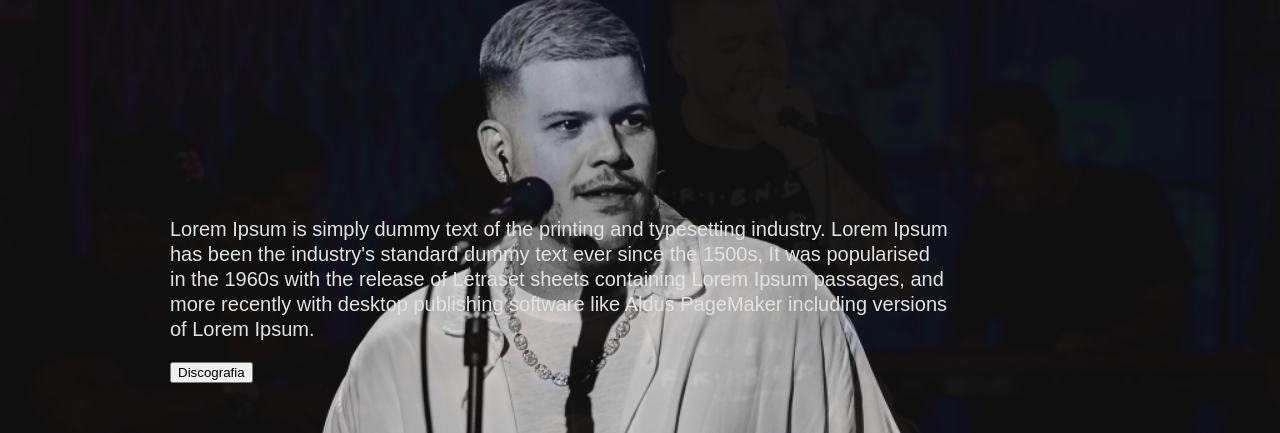
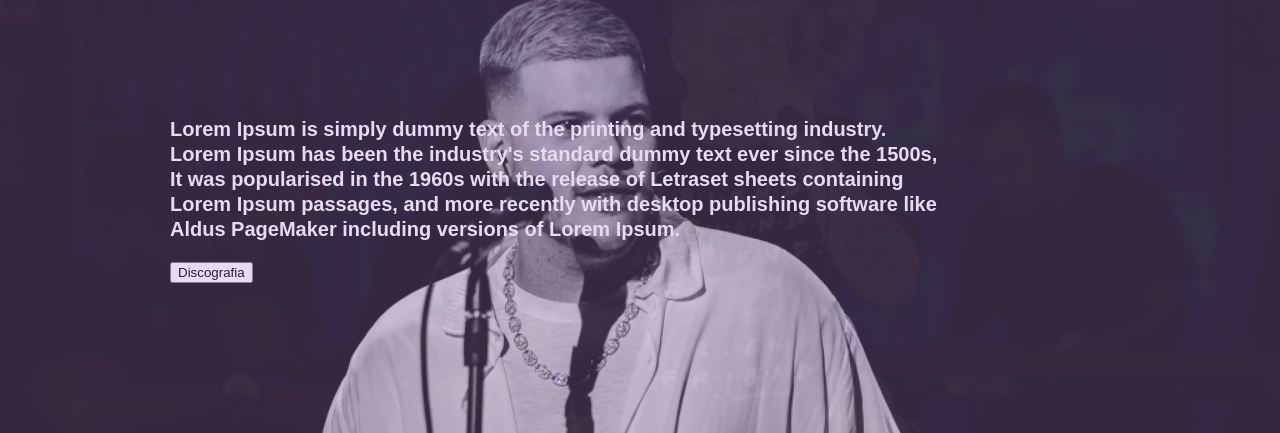
Before and after one commit to lanamenoti/my-band, a Vue app: page / in a window 1280 px wide. Shown: the part 140-573 px from the top of the page. Built offline with nearby package versions, Linux system fonts and the light colour scheme.

Commit message:
exemplo desenvolvido em aula

```diff
--- a/src/App.vue
+++ b/src/App.vue
@@ -1,17 +1,20 @@
 <template>
   <div id="app">
-    <Header></Header>
-    <Banner></Banner>
+    <Header />
+    <Banner />
+    <Exemplo/>
   </div>
 </template>
 
 <script>
 import Header from './components/Header.vue'
 import Banner from './components/Banner.vue'
+// import Exemplo from './components/Exemplo.vue'
 
 export default {
   name: 'App',
   components: {
+    // Exemplo
     Header,
     Banner
   }
--- a/src/components/Banner.vue
+++ b/src/components/Banner.vue
@@ -1,5 +1,6 @@
 <template>
   <section class="banner">
+    <div class="overlay"></div>
     <div class="banner__imgs">
       <img class="images" :class="{'active' : activeFoto1}" src="../assets/banner.png" />
       <img class="images" :class="{'active' : activeFoto2}" src="../assets/banner.jpg" />
@@ -49,11 +50,24 @@ export default {
 <style>
 .banner {
   width: 100%;
-  height: 700px;
+  height: 500px;
   background-color: #212121;
   position: relative;
-  color: #e2e2e2;
+  color: #eeeeee;
+  font-weight: 600;
+
   overflow: hidden;
+}
+
+.overlay {
+  position: absolute;
+  top: 0;
+  left: 0;
+  width: 100%;
+  height: 100%;
+  background: rgb(200, 142, 248);
+  z-index: 99;
+  opacity: .2;
 }
 
 .banner__imgs {
@@ -78,6 +92,7 @@ export default {
 
 .banner__content {
   position: relative;
+  opacity: 1;
 }
 
 .banner__content p {
--- /dev/null
+++ b/src/components/Exemplo.vue
@@ -0,0 +1,29 @@
+<template>
+  <div>
+      <button @click="toShow">toggle</button>
+      <div v-show="haveToShow">
+        <p v-text="texto"></p>
+      </div>
+  </div>
+</template>
+
+<script>
+export default {
+    name: "Exemplo",
+    data: function() {
+        return {
+            texto: "Aqui vai texto",
+            haveToShow : true
+        }
+    },
+    methods: {
+        toShow : function() {
+            this.haveToShow = !this.haveToShow
+        }
+    }
+}
+</script>
+
+<style>
+
+</style>
```
